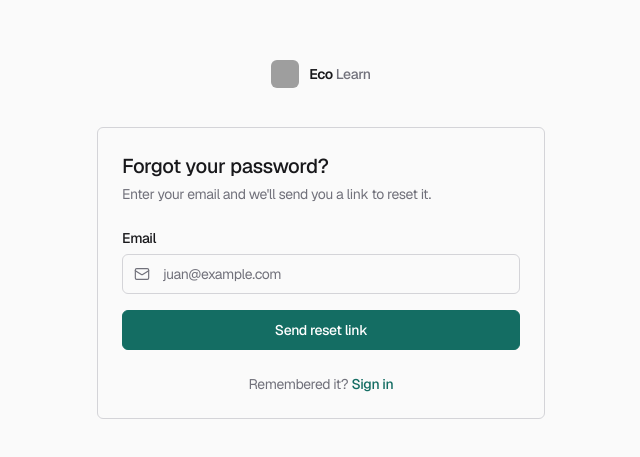
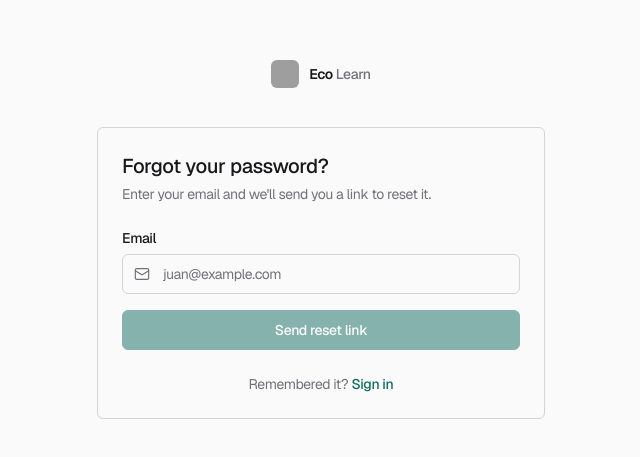
Before and after one commit to 23-75125-pixel/ecolearn, a Next.js app: page /forgot-password in a window 1280 px wide. Shown: the part 161-618 px from the top of the page, without its empty margins (319-959 px from the left). Built offline with nearby package versions, Linux system fonts and the light colour scheme; grey boxes are pictures that could not be loaded.

Commit message:
Disable forgot-password send button until a valid email is entered

```diff
--- a/app/(auth)/forgot-password/page.tsx
+++ b/app/(auth)/forgot-password/page.tsx
@@ -1,6 +1,6 @@
 "use client";
 
-import { useActionState } from "react";
+import { useActionState, useState } from "react";
 import Link from "next/link";
 import { Mail } from "lucide-react";
 import { requestPasswordReset, type FormState } from "../actions";
@@ -12,11 +12,16 @@ import { Card, CardHeader, CardTitle, CardDescription } from "@/components/ui/ca
 import { ActionDialog } from "@/components/ui/action-dialog";
 import { ICON, SUBTEXT, TEXT_LINK } from "@/lib/ui/styles";
 import { cn } from "@/lib/utils/cn";
+import { forgotPasswordSchema } from "@/lib/validations/auth";
 
 const initialState: FormState = null;
 
 export default function ForgotPasswordPage() {
   const [state, formAction, isPending] = useActionState(requestPasswordReset, initialState);
+  const [email, setEmail] = useState("");
+
+  // Client-side validation so the submit button is only enabled for a valid email.
+  const isEmailValid = forgotPasswordSchema.safeParse({ email }).success;
 
   if (state?.message) {
     return (
@@ -49,12 +54,23 @@ export default function ForgotPasswordPage() {
           <Label htmlFor="email">Email</Label>
           <div className="relative">
             <Mail aria-hidden="true" className={cn(ICON, "pointer-events-none absolute left-3 top-3")} />
-            <Input id="email" name="email" type="email" autoComplete="email" placeholder="juan@example.com" required invalid={!!state?.fieldErrors?.email} className="pl-10" />
+            <Input
+              id="email"
+              name="email"
+              type="email"
+              autoComplete="email"
+              placeholder="juan@example.com"
+              required
+              invalid={!!state?.fieldErrors?.email}
+              className="pl-10"
+              value={email}
+              onChange={(event) => setEmail(event.target.value)}
+            />
           </div>
           <FieldError>{state?.fieldErrors?.email}</FieldError>
         </div>
 
-        <Button type="submit" className="w-full" isLoading={isPending}>
+        <Button type="submit" className="w-full" isLoading={isPending} disabled={!isEmailValid || isPending}>
           Send reset link
         </Button>
         <ActionDialog error={state?.error} />
```
